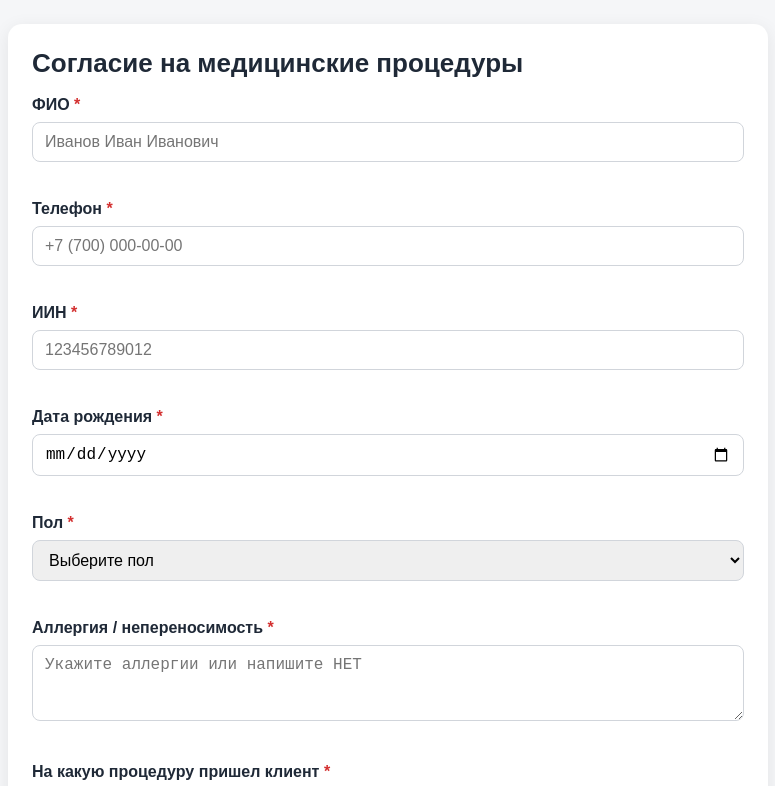
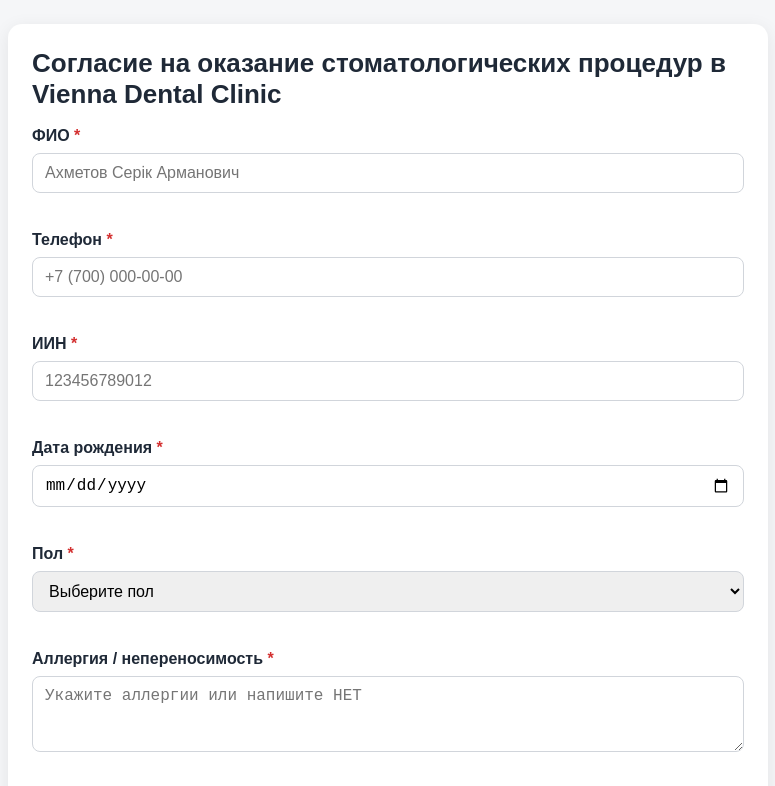
Before and after one commit to didarmussatayev-lgtm/dental_venskii_dogovor, a website: page frontend/index.html in a window 1280 px wide. Shown: the top 786 px of the page, without its empty margins (252-1027 px from the left). Drawn offline with Linux system fonts and the light colour scheme.

Commit message:
Update index.html

```diff
--- a/frontend/index.html
+++ b/frontend/index.html
@@ -8,13 +8,13 @@
 </head>
 <body>
   <div class="container">
-    <h1>Согласие на медицинские процедуры</h1>
+    <h1>Согласие на оказание стоматологических процедур в Vienna Dental Clinic</h1>
 
     <form id="consentForm" novalidate>
       <!-- ФИО -->
       <div class="form-group">
         <label for="fio">ФИО <span class="required">*</span></label>
-        <input type="text" id="fio" placeholder="Иванов Иван Иванович" autocomplete="name" />
+        <input type="text" id="fio" placeholder="Ахметов Серік Арманович" autocomplete="name" />
         <div id="fio-error" class="error-text"></div>
       </div>
 
```
